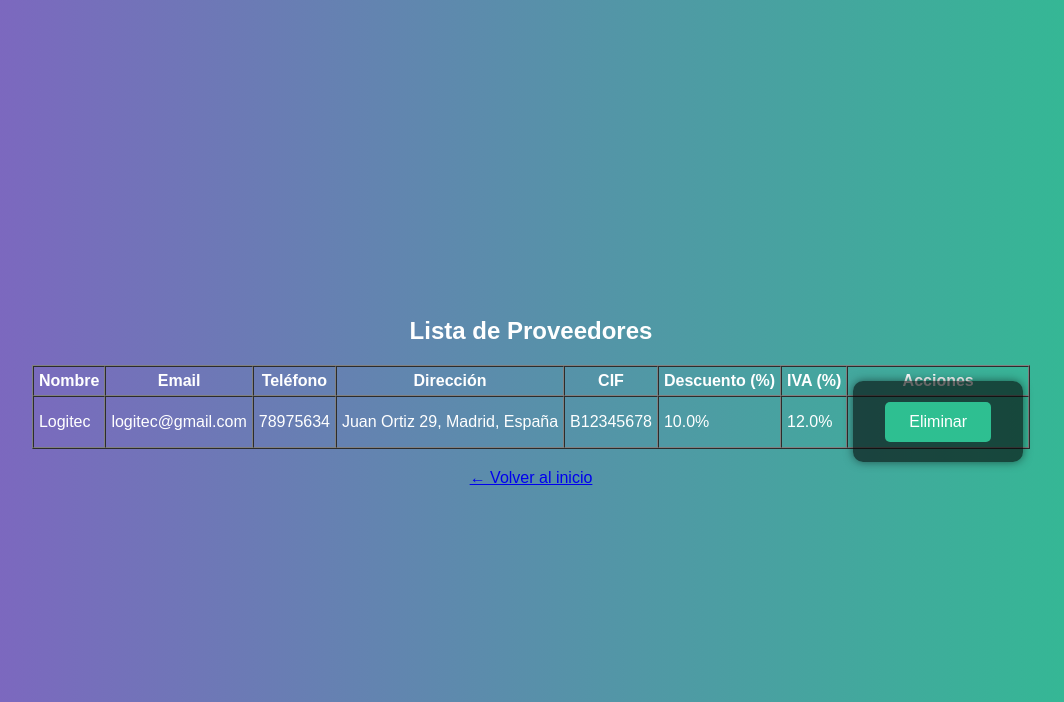
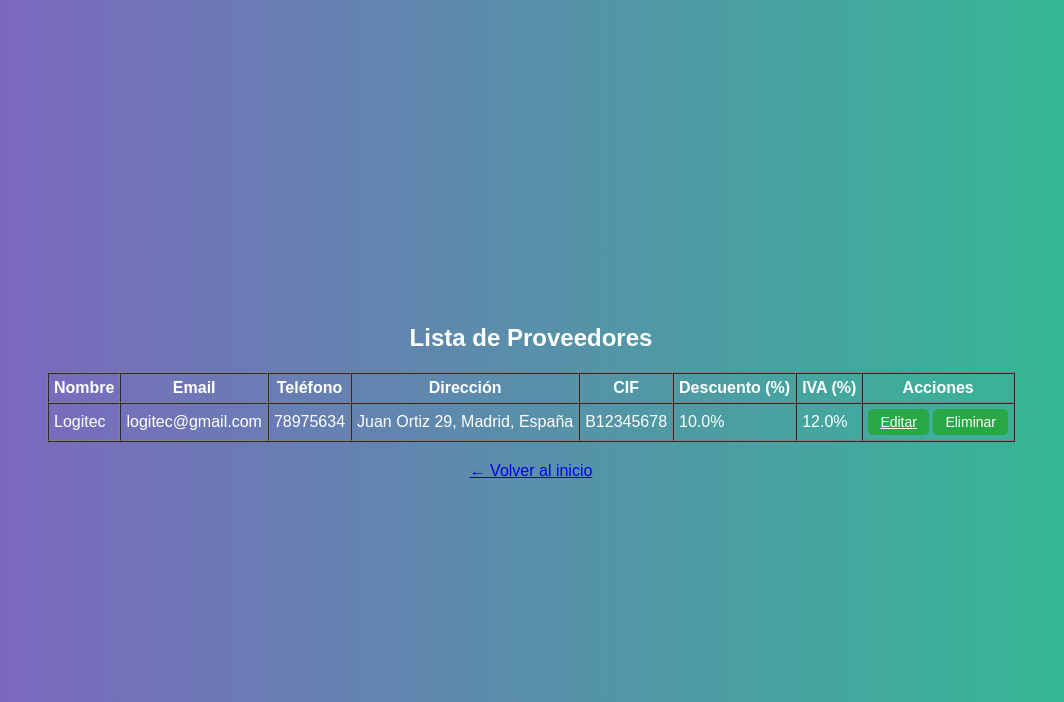
Before and after one commit to Miliki22/Proyecto_Suministros, a Flask app: page /proveedores in a window 1280 px wide. Shown: the top 702 px of the page, without its empty margins (109-1173 px from the left). Run offline with Flask 3, Linux system fonts and the light colour scheme; a user stored in the database is signed in; data comes from the database, SQL or seed files in the repository.

Commit message:
Unifica estilo de botones con clase 'boton-accion' en vistas de proveedores y compras del usuario y se agrega boton de accion editar en proveedor

```diff
--- a/app/routes.py
+++ b/app/routes.py
@@ -151,6 +151,23 @@
 
     return redirect(url_for('main.listar_proveedores'))
 
+@main.route('/editar_proveedor/<int:id>', methods=['GET', 'POST'])
+@login_required
+def editar_proveedor(id):
+    proveedor = Proveedor.query.get_or_404(id)
+    form = ProveedorForm(obj=proveedor)
+    if form.validate_on_submit():
+        proveedor.nombre = form.nombre.data
+        proveedor.email = form.email.data
+        proveedor.telefono = form.telefono.data
+        proveedor.direccion = form.direccion.data
+        proveedor.cif = form.cif.data
+        proveedor.porcentaje_descuento = form.porcentaje_descuento.data
+        proveedor.iva = form.iva.data
+        db.session.commit()
+        flash("Proveedor actualizado correctamente.")
+        return redirect(url_for('main.listar_proveedores'))
+    return render_template('registrar_proveedor.html', form=form, editar=True)
 
 @main.route('/realizar_venta', methods=['GET', 'POST'])
 @login_required
--- a/app/static/styles.css
+++ b/app/static/styles.css
@@ -57,3 +57,25 @@
     margin-bottom: 0.5rem;
     border-radius: 5px;
 }
+
+.boton-accion {
+    background-color: #28a745; /* Verde suave */
+    color: white;
+    border: none;
+    padding: 5px 12px;
+    border-radius: 5px;
+    cursor: pointer;
+    font-size: 14px;
+    transition: background-color 0.2s ease;
+  }
+
+  .boton-accion:hover {
+    background-color: #218838; /* Más oscuro al pasar el mouse */
+  }
+
+  form.inline-form {
+    display: inline;
+    margin: 0;
+    padding: 0;
+    box-shadow: none;
+  }
--- a/app/templates/estadisticas.html
+++ b/app/templates/estadisticas.html
@@ -10,7 +10,6 @@
 {% else %}
   <p>No hay datos suficientes para mostrar estadísticas.</p>
 {% endif %}
-
 <p style="text-align: center; margin-top: 20px;">
   <a href="{{ url_for('main.dashboard') }}">← Volver al inicio</a>
 </p>
--- a/app/templates/index.html
+++ b/app/templates/index.html
@@ -1,7 +1,7 @@
 {% extends 'base.html' %}
 {% block title %}Inicio{% endblock %}
 {% block content %}
-<h1>Bienvenido a la empresa de suministros informáticos</h1>
+<h1>Bienvenido a la Empresa de Suministros Informáticos</h1>
 <a href="{{ url_for('auth.login') }}">Login</a>
 <p><a href="{{ url_for('auth.register') }}">Registrarse</a></p>
 {% endblock %}
--- a/app/templates/listar_proveedores.html
+++ b/app/templates/listar_proveedores.html
@@ -28,9 +28,10 @@
         <td>{{ proveedor.cif or '-' }}</td>
         <td>{{ proveedor.porcentaje_descuento or '0' }}%</td>
         <td>{{ proveedor.iva or '0' }}%</td>
-        <td>
-          <form action="{{ url_for('main.eliminar_proveedor', id=proveedor.id) }}" method="POST" style="display:inline;">
-            <button type="submit" onclick="return confirm('¿Eliminar este proveedor?')">Eliminar</button>
+        <td style="white-space: nowrap; text-align: center;">
+          <a href="{{ url_for('main.editar_proveedor', id=proveedor.id) }}" class="boton-accion">Editar</a>
+          <form action="{{ url_for('main.eliminar_proveedor', id=proveedor.id) }}" method="POST" class="inline-form">
+            <button type="submit" class="boton-accion" onclick="return confirm('¿Eliminar este proveedor?');">Eliminar</button>
           </form>
         </td>
       </tr>
--- a/app/templates/mis_compras.html
+++ b/app/templates/mis_compras.html
@@ -22,9 +22,9 @@
         <td>{{ venta.producto.nombre }}</td>
         <td>{{ venta.cantidad }}</td>
         <td>${{ venta.total }}</td>
-        <td>
-          <form action="{{ url_for('main.eliminar_compra', id=venta.id) }}" method="POST" onsubmit="return confirm('¿Eliminar esta compra?');">
-            <button type="submit">Eliminar</button>
+        <td style="text-align: center;">
+          <form action="{{ url_for('main.eliminar_compra', id=venta.id) }}" method="POST" class="inline-form">
+            <button type="submit" class="boton-accion" onclick="return confirm('¿Eliminar esta compra?');">Eliminar</button>
           </form>
         </td>
       </tr>
--- a/app/templates/registrar_producto.html
+++ b/app/templates/registrar_producto.html
@@ -52,4 +52,8 @@
 
     <p>{{ form.submit() }}</p>
   </form>
+
+  <p style="text-align: center; margin-top: 20px;">
+    <a href="{{ url_for('main.dashboard') }}">← Volver al inicio</a>
+  </p>
 {% endblock %}
--- a/app/templates/registrar_proveedor.html
+++ b/app/templates/registrar_proveedor.html
@@ -17,4 +17,7 @@
 
     <p>{{ form.submit() }}</p>
   </form>
+  <p style="text-align: center; margin-top: 20px;">
+    <a href="{{ url_for('main.dashboard') }}">← Volver al inicio</a>
+  </p>
 {% endblock %}
```
Also changed, not shown: app/templates/listar_productos.html (+6 -4 lines), app/static/comparativa_beneficios_20250521104026.png (renamed from app/static/comparativa_beneficios_20250520111525.png), app/static/mis_estadisticas_20250520125125.png (deleted), app/static/mis_estadisticas_20250521103035.png (added), app/static/ventas_mensuales_20250520111531.png (deleted), app/static/ventas_mensuales_20250521104021.png (added), app/static/ventas_por_producto_20250519102633.png (deleted), app/static/ventas_por_producto_20250521104015.png (added).
